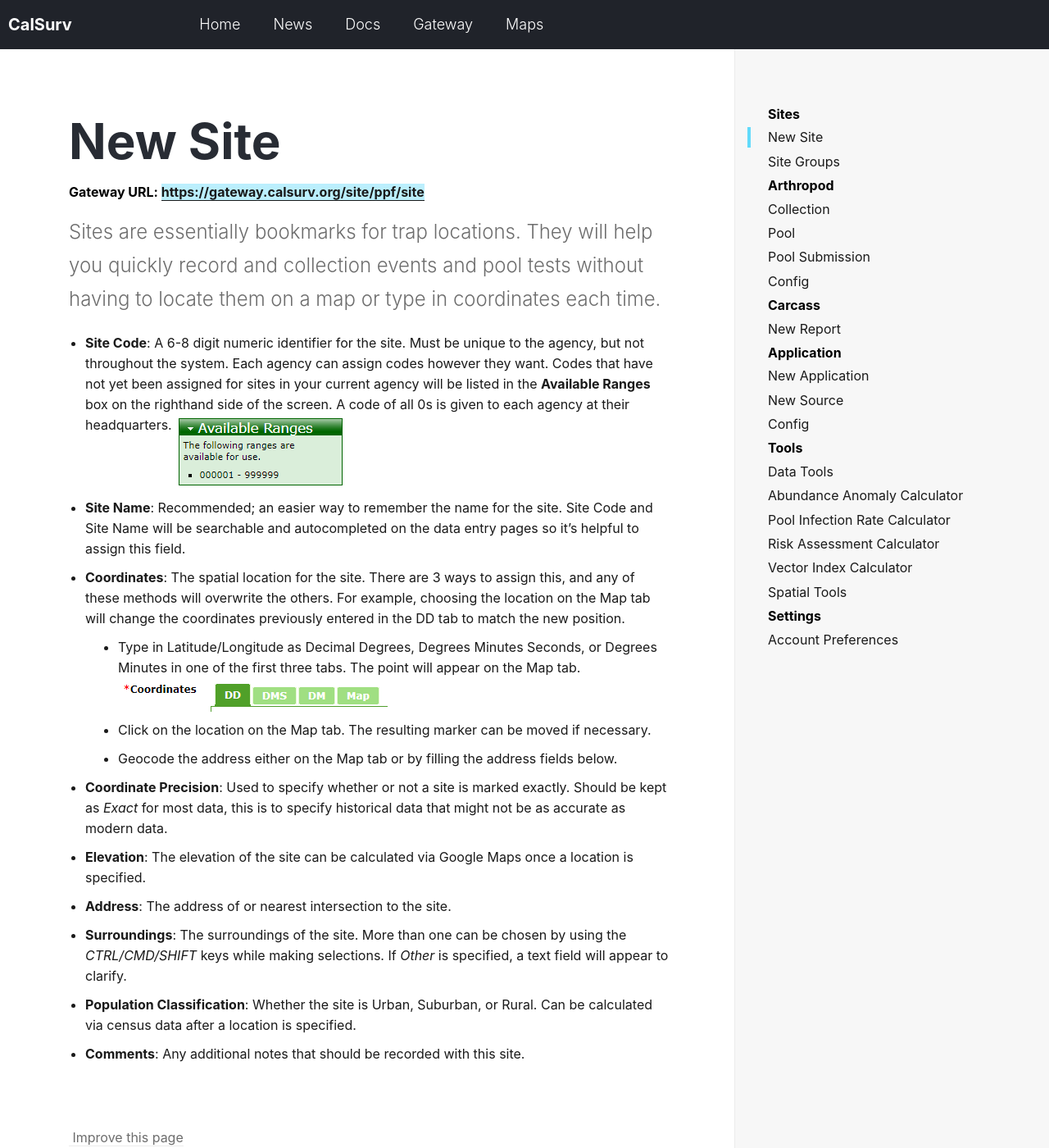
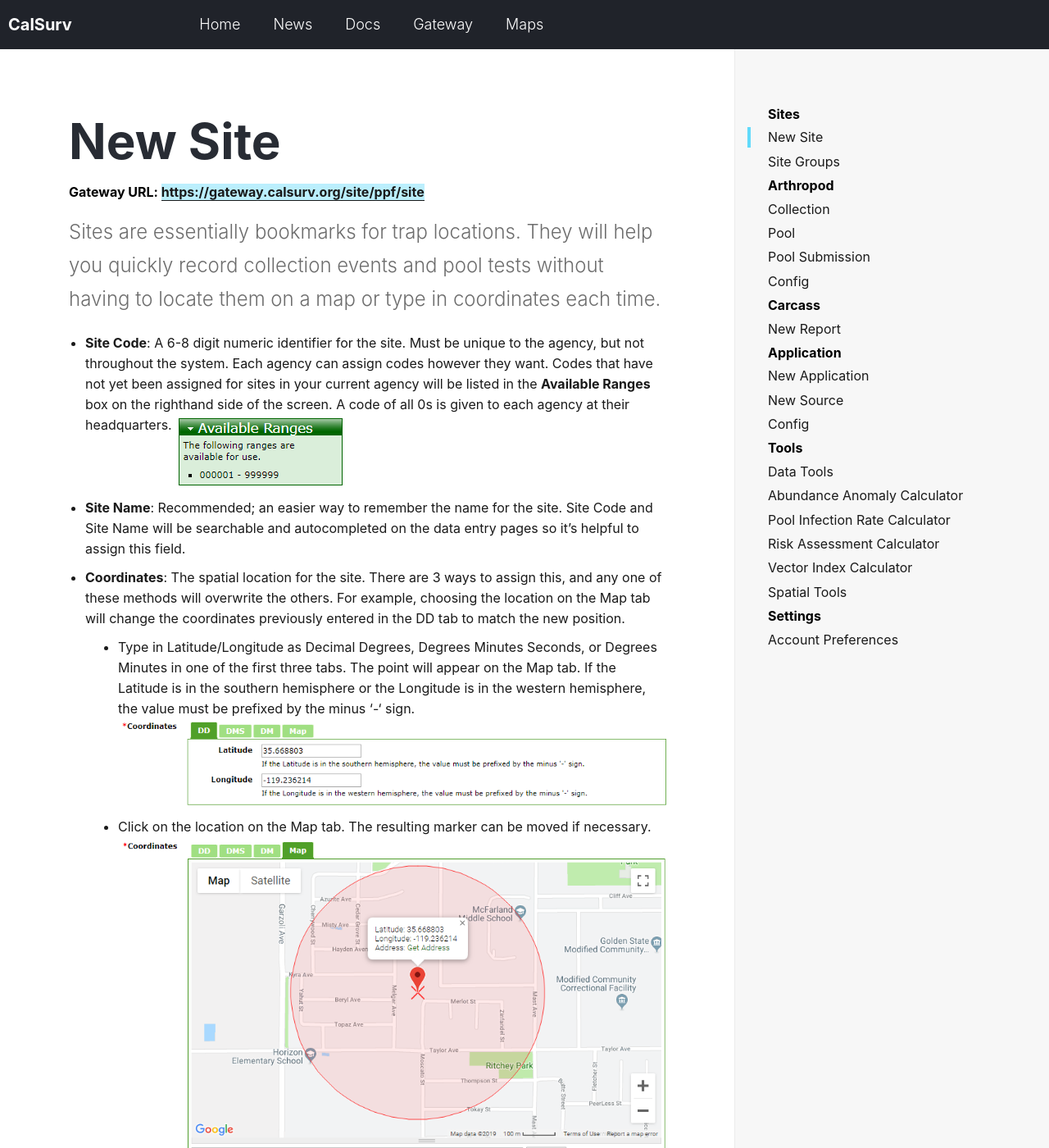
Before and after one commit to tlvaldepena/vectorsurv.org, a Jekyll site: the page built from _docs/site/site.md, in a window 1280 px wide and 1400 px high. Shown: the whole window at 82% size. Built offline with Jekyll 4.4.1, drawn with Linux system fonts in a browser that asks for light colours; some of the changed text lies outside the part shown.

Commit message:
Add screenshots and fix typos

```diff
--- a/_docs/site/site.md
+++ b/_docs/site/site.md
@@ -3,19 +3,20 @@ title: New Site
 permalink: /docs/site/
 gateway-url: https://gateway.calsurv.org/site/ppf/site
 ---
-Sites are essentially bookmarks for trap locations. They will help you quickly record and collection events and pool tests without having to locate them on a map or type in coordinates each time.
+Sites are essentially bookmarks for trap locations. They will help you quickly record collection events and pool tests without having to locate them on a map or type in coordinates each time.
 
 * **Site Code**: A 6-8 digit numeric identifier for the site. Must be unique to the agency, but not throughout the system.  Each agency can assign codes however they want. Codes that have not yet been assigned for sites in your current agency will be listed in the **Available Ranges** box on the righthand side of the screen. A code of all 0s is given to each agency at their headquarters.
 ![Available ranges box]({{ site.baseur1}}/assets/images/docs/available-ranges.PNG)
 * **Site Name**: Recommended; an easier way to remember the name for the site. Site Code and Site Name will be searchable and autocompleted on the data entry pages so it's helpful to assign this field.
-* **Coordinates**: The spatial location for the site. There are 3 ways to assign this, and any of these methods will overwrite the others. For example, choosing the location on the Map tab will change the coordinates previously entered in the DD tab to match the new position.
-  * Type in Latitude/Longitude as Decimal Degrees, Degrees Minutes Seconds, or Degrees Minutes in one of the first three tabs. The point will appear on the Map tab.
-![Example with coordinates tabs]({{ site.baseurl }}/assets/images/docs/coordinates_tabs.PNG)
+* **Coordinates**: The spatial location for the site. There are 3 ways to assign this, and any one of these methods will overwrite the others. For example, choosing the location on the Map tab will change the coordinates previously entered in the DD tab to match the new position.
+  * Type in Latitude/Longitude as Decimal Degrees, Degrees Minutes Seconds, or Degrees Minutes in one of the first three tabs. The point will appear on the Map tab. If the Latitude is in the southern hemisphere or the Longitude is in the western hemisphere, the value must be prefixed by the minus '-' sign.
+![Example with coordinates tabs]({{ site.baseurl }}/assets/images/docs/coordinates-ex.PNG)
   * Click on the location on the Map tab. The resulting marker can be moved if necessary.
+  ![Example with map tab]({{ site.baseur1 }}/assets/images/docs/coordinates-map-ex.PNG)
   * Geocode the address either on the Map tab or by filling the address fields below.
-* **Coordinate Precision**: Used to specify whether or not a site is marked exactly. Should be kept as *Exact* for most data, this is to specify historical data that might not be as accurate as modern data.
+* **Coordinate Precision**: Used to specify whether or not a site is marked exactly. Should be kept as *Exact* for most data; this is to specify historical data that might not be as accurate as modern data.
 * **Elevation**: The elevation of the site can be calculated via Google Maps once a location is specified.
 * **Address**: The address of or nearest intersection to the site.
 * **Surroundings**: The surroundings of the site. More than one can be chosen by using the *CTRL/CMD/SHIFT* keys while making selections. If *Other* is specified, a text field will appear to clarify.
-* **Population Classification**: Whether the site is Urban, Suburban, or Rural. Can be calculated via census data after a location is specified.
+* **Population Classification**: Whether the site is *Urban*, *Suburban*, or *Rural*. Can be calculated via census data after a location is specified.
 * **Comments**: Any additional notes that should be recorded with this site.
```
